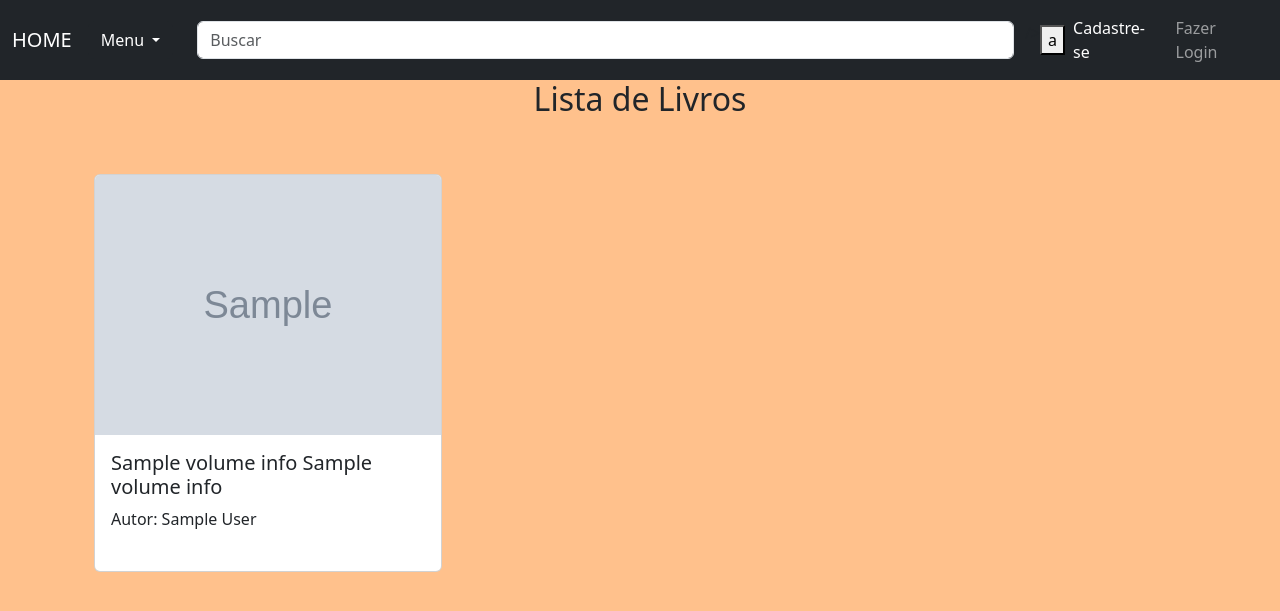
After one commit to andreinunes/ProjetoTCC-Bookstation, a Flask app: template templates/busca_livros.html in a window 1280 px wide. The commit adds this page. Shown: the top 611 px of the page. Run offline with Flask 3, Linux system fonts and the light colour scheme; the template is opened without the code that fills it: most values are stand-ins (such as "Sample title", 1, 10 or a date in 2020); grey boxes marked "Sample" are stand-in pictures.

Commit message:
Criação dos componentes realizados aos livros. Criação da versão inicial da função de busca de livros. Ligação com a API do Google Books.

```diff
--- a/app.py
+++ b/app.py
@@ -4,7 +4,10 @@ from flask_migrate import Migrate
 from flask_login import LoginManager,current_user
 from database import db
 from rotas.usuarios_bp import usuarios_bp
+from rotas.livros_bp import livros_bp
 from modelos.usuarios_modelo import Usuario
+import requests
+import random
 
 from datetime import timedelta
 
@@ -16,6 +19,8 @@ migrate = Migrate(app, db)
 lm = LoginManager()
 lm.init_app(app)
 app.register_blueprint(usuarios_bp, url_prefix='/usuarios')
+app.register_blueprint(livros_bp, url_prefix='/livros')
+
 
 @lm.user_loader
 def load_user(id):
@@ -29,6 +34,7 @@ def indice():
 def logo():
   return send_file("imagens/logo_provisorio.png", mimetype="image/png")
 
+
 @app.before_request
 def before_request():
     session.permanent = True
--- a/pyproject.toml
+++ b/pyproject.toml
@@ -12,6 +12,7 @@ flask = "^3.0.2"
 flask-sqlalchemy = "^3.1.1"
 flask-migrate = "^4.0.5"
 flask-login = "^0.6.3"
+requests = "^2.31.0"
 
 
 [build-system]
--- /dev/null
+++ b/rotas/livros_bp.py
@@ -0,0 +1,6 @@
+from flask import Blueprint
+from controladores.livros_controlador import buscar_por_titulo
+
+livros_bp = Blueprint('livros_bp', __name__,template_folder='templates')
+
+livros_bp.route('/buscar_por_titulo', methods=['GET','POST'])(buscar_por_titulo)
--- a/templates/base.html
+++ b/templates/base.html
@@ -38,11 +38,11 @@
         </ul>
 
 
-        <form class="d-flex align-items-center w-75 form-search">
+        <form class="d-flex align-items-center w-75 form-search" method='post' action = '/livros/buscar_por_titulo'>
           <div class="input-group">
-            <input type="search" class="form-control" placeholder="Buscar" aria-label="Search" />
+            <input type="search" class="form-control" placeholder="Buscar" aria-label="Search" id = "buscaLivro" name = "buscaLivro">" />
           </div>
-          <a href="#!" class="text-white"><i class="fas fa-search ps-3"></i></a>
+          <button>a</button>
         </form>
 
         <ul class="navbar-nav ms-10">
--- /dev/null
+++ b/templates/busca_livros.html
@@ -0,0 +1,30 @@
+{% extends 'base.html' %}
+{% block conteudo %}
+
+<h2 style="text-align: center;">Lista de Livros</h2>
+  <div class="container">
+    <div class="row pt-5">
+      <div class="col-12">
+      </div>
+    </div>
+    <div class="row">
+  {% for livro in livros %}
+      <div class="col-lg-4 mb-3 d-flex align-items-stretch">
+        <div class="card">
+           {% if livro.volumeInfo.imageLinks%}
+      <img src="{{livro.volumeInfo.imageLinks.thumbnail}}" class="card-img-top" alt="Card Image">
+      {% endif %}
+          <div class="card-body d-flex flex-column">
+            <h5 class="card-title">{{livro.volumeInfo.title}} {{livro.volumeInfo.subtitle}}</h5>
+            {% if livro.volumeInfo.authors%}
+      <p class="card-text mb-4">Autor: {{livro.volumeInfo.authors[0]}}</p>
+      {% endif %}
+
+          </div>
+        </div>
+      </div>
+     {% endfor %}
+    </div>
+  </div>
+
+{% endblock conteudo %}
--- /dev/null
+++ b/templates/index.html
@@ -0,0 +1 @@
+{{livros}}
```
Also changed, not shown: controladores/livros_controlador.py (added, +22 -0 lines), 1 other file.
